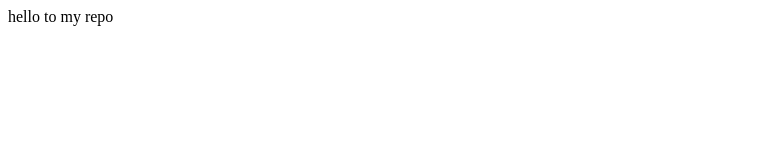
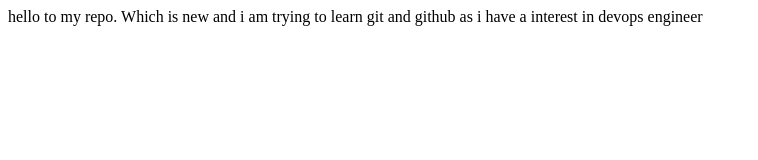
Before and after one commit to Rohitnp10/localrep, a plain HTML site: page index.html in a window 1280 px wide. Shown: the whole page, without its empty margins (0-758 px from the left). Drawn offline with Linux system fonts and the light colour scheme.

Commit message:
update new

```diff
--- a/index.html
+++ b/index.html
@@ -1 +1 @@
-<p>hello to my repo</p>
+<p>hello to my repo. Which is new and i am trying to learn git and github as i have a interest in devops engineer</p>
```
